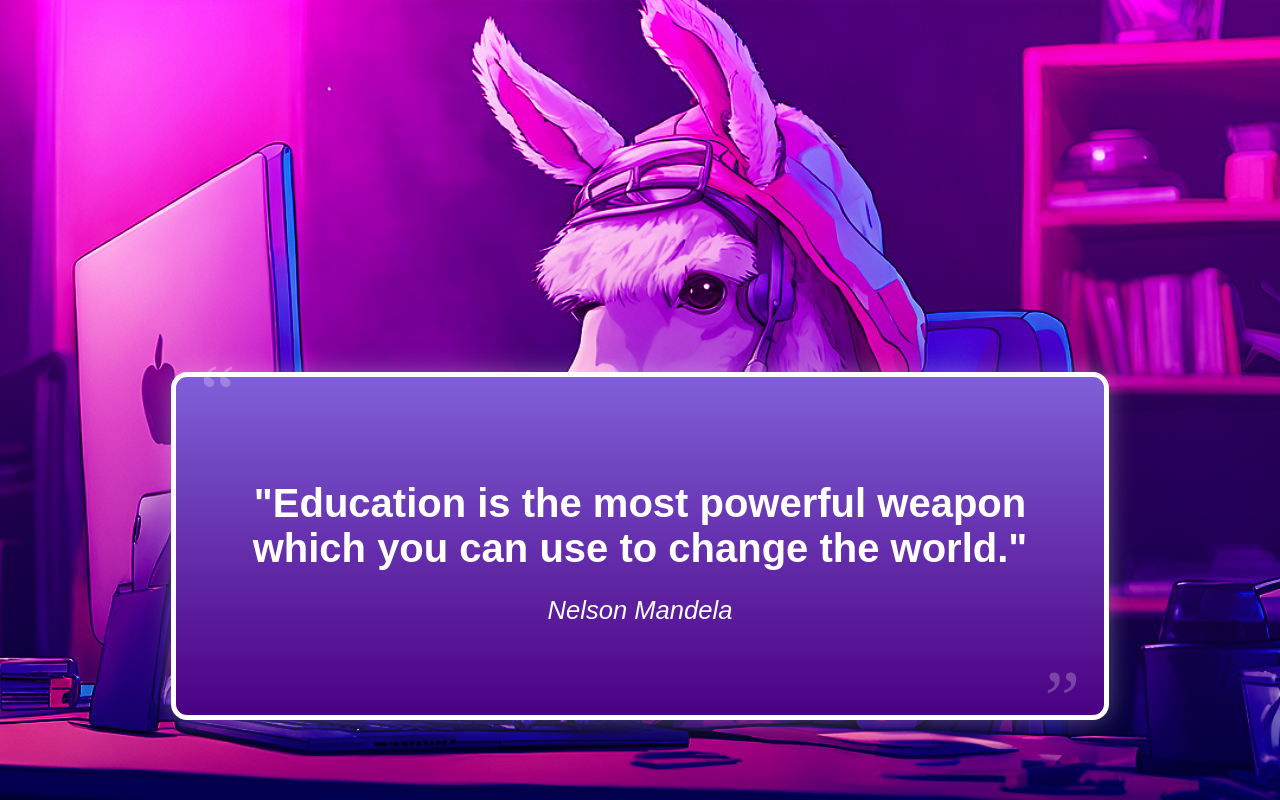
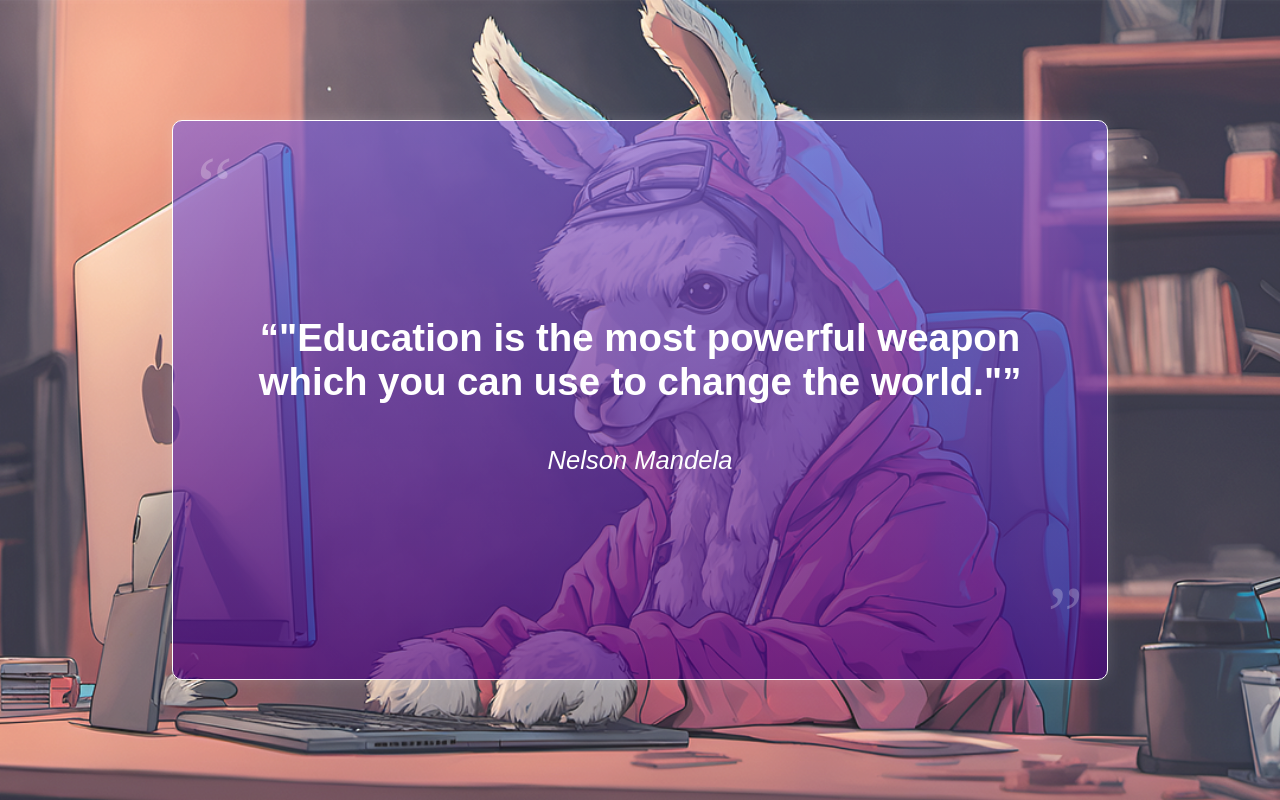
Before and after one commit to amandeee77/the-quote-card-express, a website: page public/index.html in a window 1280 px wide. Drawn offline with Linux system fonts and the light colour scheme.

Commit message:
Refactor HTML structure and CSS for improved layout and accessibility

```diff
--- a/public/css/style.css
+++ b/public/css/style.css
@@ -1,110 +1,151 @@
-/* Reset some default spacing and center the card on screen */
+/* Reset and base setup */
 body {
   margin: 0;
   padding: 0;
-    height: 100vh;
   font-family: Arial, sans-serif;
-    background: linear-gradient(to top, #000080, #ff00ff),
-                url('../images/datallama.png') no-repeat center center;
-    background-size: cover;
-    background-blend-mode: overlay;
+  /* overflow: hidden; */ /* Removed to prevent accessibility issues */
 }
 
+.background-img {
+  position: fixed;
+  top: 0;
+  left: 0;
+  width: 100vw;
+  height: 100vh;
+ background-image: url('../images/datallama.png');
+ background-position: center;
+  background-repeat: no-repeat;
+  background-size: cover;
+  z-index: -1;
+  opacity: 0.9;
+}
+
+/* Positioning the quote container lower on the screen */
 .main {
-    position: absolute;
-    bottom: 10vh;
-    left: 50%;
-    transform: translateX(-50%);
-    width: 100%;
   display: flex;
   justify-content: center;
+  align-items: center;
+  height: 100vh;
+  padding: 1rem;
+  box-sizing: border-box;
 }
-/* Style the quote card with a bold gradient and soft edges */
-.quote-card {
-    background: linear-gradient(to bottom, #7f5fd8, #4b0082);
-    padding: 3rem;
-    max-width: 800px;
-    width: 90%;
+
+/* Styling the quote box */
+.quote-container {
+  background: linear-gradient(to bottom, rgba(127, 95, 216, 0.65), rgba(75, 0, 130, 0.65));
+  width: 75%;
+  height: 70vh;
+  padding: 2rem;
+  border: 1px solid white;
+  border-radius: 10px;
+  box-shadow: 0 0 15px rgba(255, 255, 255, 0.15);
+  box-sizing: border-box;
+  display: flex;
+  flex-direction: column;
+  justify-content: center;
+  align-items: center;
   text-align: center;
-    border: 5px solid white;
-    border-radius: 16px;
-    box-shadow: 0 0 25px rgba(255, 255, 255, 0.3);
   position: relative;
 }
 
-/* Style the quote text */
+
+
+/* The quote text */
 .quote {
-    font-size: 2rem;
+  font-size: 2.5rem;
+  font-weight: bold;
   color: white;
-    font-weight: bold;
-    margin-bottom: 1.5rem;
+  margin: 1rem;
 }
 
-/* Style the author text */
 .author {
-    font-size: 1.4rem;
+  font-size: 1.5rem;
   color: white;
   font-style: italic;
 }
 
-/* Decorative quotation marks */
-.quote-card::before,
-.quote-card::after {
+.quote-container::before,
+.quote-container::after {
   font-size: 4rem;
   color: rgba(255, 255, 255, 0.4);
-    opacity: 0.6;
   position: absolute;
   font-family: serif;
+  opacity: 0.6;
   line-height: 1;
+  pointer-events: none;
 }
 
-.quote-card::before {
+.quote-container::before {
   content: '“';
-    top: -1.5rem;
+  top: 1.5rem;
   left: 1.5rem;
 }
 
-.quote-card::after {
+.quote-container::after {
   content: '”';
-    bottom: -1.5rem;
+  bottom: 1.5rem;
   right: 1.5rem;
 }
 
-/* Responsive adjustments for smaller screens */
+
+
+/* Responsive styling */
 @media (max-width: 600px) {
-    .quote-card {
-        padding: 2rem;
+  .quote-container {
+    padding: 2rem 1.2rem;
   }
 
   .quote {
-        font-size: 1.5rem;
+    font-size: 1.6rem; /* Increased for better readability */
   }
 
   .author {
-        font-size: 1.2rem;
+    font-size: 1.2rem; /* Increased for better readability */
   }
 
-    .quote-card::before,
-    .quote-card::after {
-        font-size: 3rem;
+  .quote-container::before,
+  .quote-container::after {
+    font-size: 2.8rem; /* Slightly increased for visual balance */
   }
 }
-/* Responsive adjustments for larger screens */
+
 @media (min-width: 1200px) {
-    .quote-card {
+  .quote-container {
+    max-width: 1000px;
+    margin: 0 auto;
     padding: 4rem;
   }
 
   .quote {
-        font-size: 2.5rem;
+    font-size: 2.4rem;
   }
 
   .author {
     font-size: 1.6rem;
   }
 
-    .quote-card::before,
-    .quote-card::after {
+  .quote-container::before,
+  .quote-container::after {
     font-size: 5rem;
   }
 }
+
+@media (min-width: 1600px) {
+  .quote-container {
+    max-width: 1200px;
+    padding: 5rem;
+  }
+
+  .quote {
+    font-size: 3rem;
+  }
+
+  .author {
+    font-size: 1.8rem;
+  }
+
+  .quote-container::before,
+  .quote-container::after {
+    font-size: 6rem;
+  }
+}
--- a/public/index.html
+++ b/public/index.html
@@ -8,10 +8,11 @@
 </head>
 <body>
     <main class="main">
-        <div class="quote-card">
-            <p class="quote">"Education is the most powerful weapon which you can use to change the world."</p>
+        <div class="background-img"></div>
+        <article class="quote-container">
+            <q class="quote">"Education is the most powerful weapon which you can use to change the world."</q>
             <p class="author">Nelson Mandela</p>
-        </div>
+        </article>
     </main>
 
 <script src="./js/index.js"></script>
```
Lines whose indentation alone changed are shown as unchanged.
